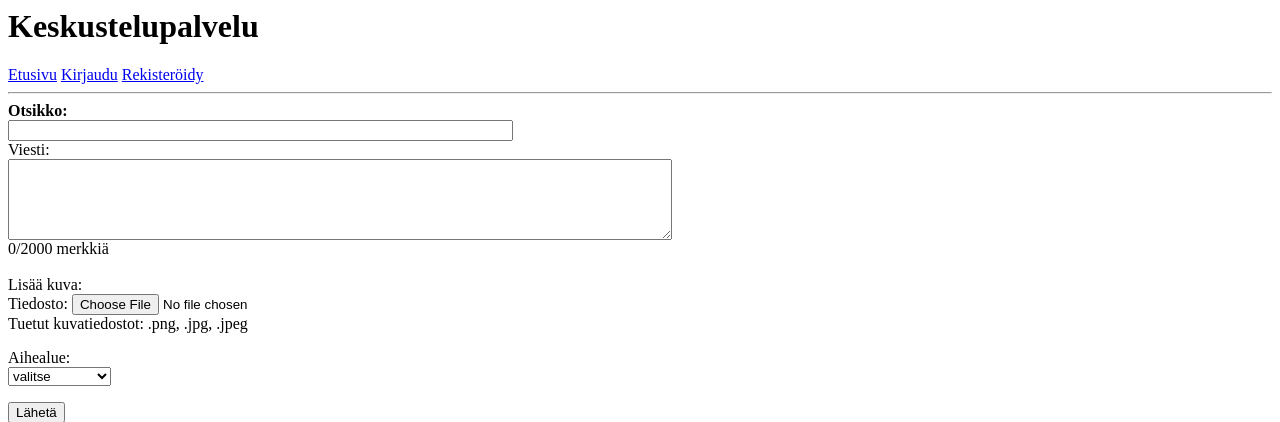
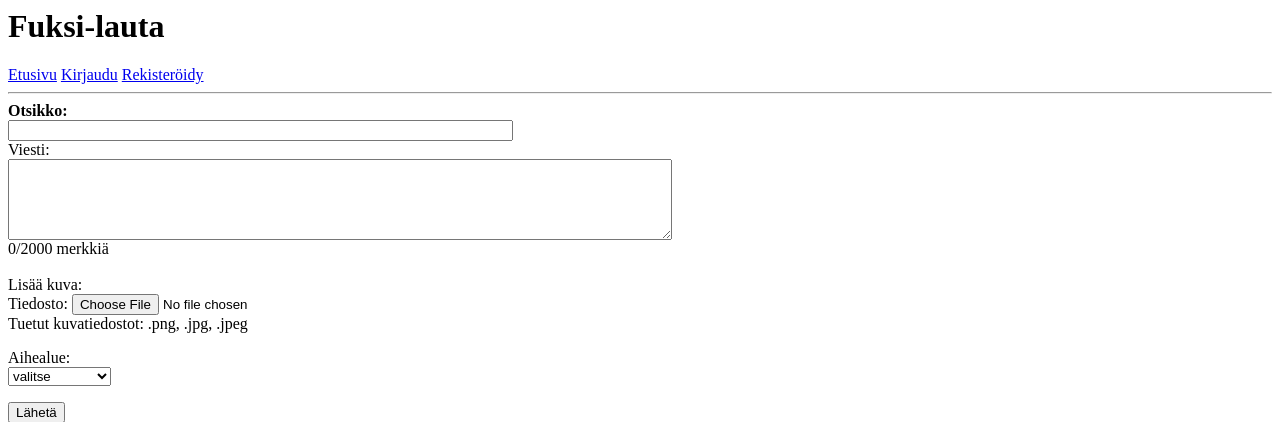
Before and after one commit to asnabryg/fuksi-lauta, a Flask app: template templates/newTopic.html in a window 1280 px wide. Shown: the top 422 px of the page. Run offline with Flask 2, Linux system fonts and the light colour scheme; the template is opened without the code that fills it, so the values that code supplies are empty.

Commit message:
changed sitename

```diff
--- a/app.py
+++ b/app.py
@@ -56,7 +56,6 @@ def index(voted = False):
             theme = "Kaikki"
             for th in session["theme"]:
                 if th[1]:
-                    print("test")
                     theme = th[0]
                     break
             # (id, topic, info, user, time, pic_name, pic_data, upvotes, downvotes)
@@ -403,10 +402,10 @@ def check_info():
     if "theme" not in session:
         session["theme"] = [["Kaikki", True], ["Satunnainen", False],
                             ["Autot", False], ["Harrastukset", False],
-                            ["Musiikki", False], ["Pelit", False],
-                            ["Ruoka", False], ["Tietokoneet", False],
-                            ["Tietotekniikka", False], ["Urheilu", False],
-                            ["testing", False]]
+                            ["Musiikki", False], ["Opiskelu", False],
+                            ["Pelit", False], ["Ruoka", False],
+                            ["Tietokoneet", False], ["Tietotekniikka", False],
+                            ["Urheilu", False], ["testing", False]]
     if "last_page" not in session:
         session["lsat_page"] = "/"
     if "topics_per_page" not in session:
--- a/schema.sql
+++ b/schema.sql
@@ -1,6 +1,6 @@
 CREATE TABLE Pictures (id SERIAL PRIMARY KEY, name TEXT, data BYTEA, permission INTEGER, visible INTEGER);
 CREATE TABLE Users (id SERIAL PRIMARY KEY, username TEXT, password TEXT,admin INTEGER, pic_id INTEGER, online INTEGER);
-CREATE TABLE Topics (id SERIAL PRIMARY KEY, user_id INTEGER, topic TEXT, info TEXT, time TIMESTAMP, pic_id INTEGER, visits INTEGER, theme INTGER);
+CREATE TABLE Topics (id SERIAL PRIMARY KEY, user_id INTEGER, topic TEXT, info TEXT, time TIMESTAMP, pic_id INTEGER, visits INTEGER, theme TEXT);
 CREATE TABLE Messages (id SERIAL PRIMARY KEY, topic_id INTEGER, user_id INTEGER, content TEXT, pic_id INTEGER, time TIMESTAMP);
 CREATE TABLE PrivateMessageUsers (id SERIAL PRIMARY KEY, user_id_1 INTEGER, user_id_2 INTEGER, UNIQUE(user_id_1, user_id_2));
 CREATE TABLE PrivateMessages (id SERIAL PRIMARY KEY, private_room_id INTEGER, user_id INTEGER, content TEXT, pic_id INTEGER, time TIMESTAMP);
--- a/templates/layout.html
+++ b/templates/layout.html
@@ -1,5 +1,5 @@
-<title>Keskustelupalvelu - {% block title %}{% endblock %}</title>
-<h1>Keskustelupalvelu</h1>
+<title>Fuksi-lauta - {% block title %}{% endblock %}</title>
+<h1>Fuksi-lauta</h1>
 <a href="/">Etusivu</a>
 {% if "user" not in session %}
     <a href="/login">Kirjaudu</a>
--- a/templates/newTopic.html
+++ b/templates/newTopic.html
@@ -24,6 +24,7 @@
             <option value="Autot">Autot</option>
             <option value="Harrastukset">Harrastukset</option>
             <option value="Musiikki">Musiikki</option>
+            <option value="Opiskelu">Opiskelu</option>
             <option value="Pelit">Pelit</option>
             <option value="Ruoka">Ruoka</option>
             <option value="Tietokoneet">Tietokoneet</option>
```
Also changed, not shown: topics.py (+5 -4 lines).
